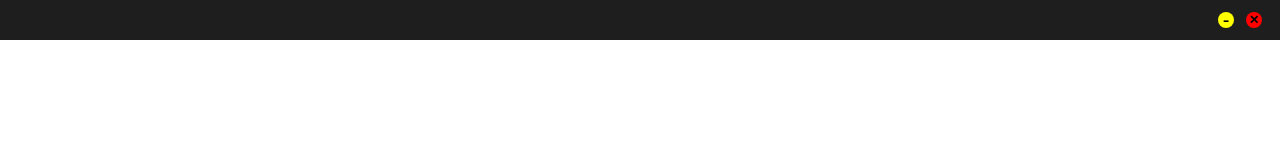
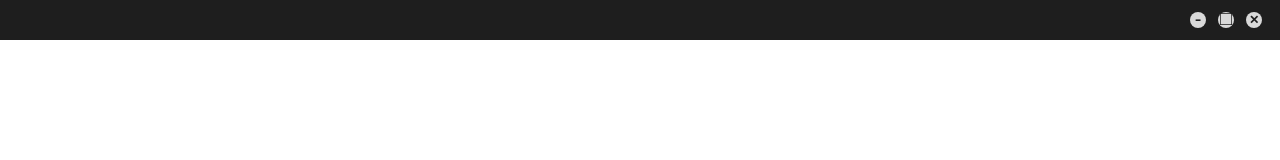
Before and after one commit to MidoriAKA/NewG, a React app: page / in a window 1280 px wide. Shown: the top 160 px of the page. Built offline with nearby package versions, Linux system fonts and the light colour scheme.

Commit message:
:art: : Improve titlebar style & create root style

```diff
--- a/src/web/components/TitleBar/TitleBarViewModel.tsx
+++ b/src/web/components/TitleBar/TitleBarViewModel.tsx
@@ -6,9 +6,6 @@ export const TitleBarViewModel = () => {
     <div
       className="title-bar"
       css={style.Container}
-      style={{
-        color: "#1e1e1e",
-      }}
     >
       <div
         className="title-bar__buttons-wrapper"
@@ -16,7 +13,7 @@ export const TitleBarViewModel = () => {
       >
         <div
           className="title-bar__close"
-          css={style.CloseButtonWrapper}
+          css={style.Button}
         >
           <button
             onClick={() => {
@@ -28,8 +25,21 @@ export const TitleBarViewModel = () => {
           </button>
         </div>
         <div
+          className="title-bar__maximize"
+          css={style.Button}
+        >
+          <button
+            onClick={() => {
+              console.log("maximize");
+            }}
+            css={style.MaximizeButton}
+          >
+            □
+          </button>
+        </div>
+        <div
           className="title-bar__minimize"
-          css={style.MinimizeButtonWrapper}
+          css={style.Button}
         >
           <button
             onClick={() => {
--- a/src/web/styles/components/TitleBar/TitleBar.ts
+++ b/src/web/styles/components/TitleBar/TitleBar.ts
@@ -1,56 +1,51 @@
 import { css, SerializedStyles  } from "@emotion/react";
+import { Colors, BGBlack, HorizontalCenter, VerticalCenter, BGWhite } from "../../root";
+import { ButtonsStyle, ButtonsWrapperStyle } from "./buttons";
 
 export const Container: SerializedStyles = css ({
-  display: "flex",
+  ...HorizontalCenter,
+  ...BGBlack,
   flexDirection: "row-reverse",
   alignContent: "center",
-  alignItems: "center",
   height: "40px",
   width: "100%",
-  backgroundColor: "#1e1e1e",
 });
 
 export const ButtonsWrapper: SerializedStyles = css ({
-  display: "flex",
+  ...VerticalCenter,
   flexDirection: "row-reverse",
-  justifyContent: "center",
-  alignItems: "center",
   height: "40px",
   padding: "0 12px",
 });
 
-export const CloseButtonWrapper: SerializedStyles = css ({
-  width: "16px",
-  height: "16px",
-  display: "flex",
-  justifyContent: "center",
-  alignItems: "center",
-  borderRadius: "50%",
-  backgroundColor: "red",
-  borderColor: "rgba(30,30,30,0.5)",
-  margin: "0 6px",
+export const Button: SerializedStyles = css ({
+  ...ButtonsWrapperStyle,
+  ...VerticalCenter,
+  ...BGWhite,
+  '&.title-bar__close:hover': {
+    backgroundColor: Colors.red
+  },
+  '&.title-bar__maximize:hover': {
+    backgroundColor: Colors.green
+  },
+  '&.title-bar__minimize:hover': {
+    backgroundColor: Colors.yellow
+  }
 });
+
 export const CloseButton: SerializedStyles = css ({
-  border: "none",
-  backgroundColor: "transparent",
-  color: "black",
+  ...ButtonsStyle,
   fontSize: "12px",
   fontWeight: "bold",
 });
-
-export const MinimizeButtonWrapper: SerializedStyles = css ({
-  width: "16px",
-  height: "16px",
-  display: "flex",
-  justifyContent: "center",
-  alignItems: "center",
-  borderRadius: "50%",
-  backgroundColor: "yellow",
-  margin: "0 6px",
+export const MaximizeButton: SerializedStyles = css ({
+  ...ButtonsStyle,
+  fontSize: "20px",
+  fontWeight: "bold",
+  paddingBottom: "5px",
 });
 export const MinimizeButton: SerializedStyles = css ({
-  border: "none",
-  backgroundColor: "transparent",
-  color: "black",
+  ...ButtonsStyle,
   fontSize: "20px",
+  paddingBottom: "3px",
 });
--- /dev/null
+++ b/src/web/styles/components/TitleBar/buttons.ts
@@ -0,0 +1,11 @@
+export const ButtonsWrapperStyle = {
+  width: "16px",
+  height: "16px",
+  borderRadius: "50%",
+  margin: "0 6px",
+};
+export const ButtonsStyle = {
+  border: "none",
+  backgroundColor: "transparent",
+  color: "#1e1e1e",
+};
--- /dev/null
+++ b/src/web/styles/root.ts
@@ -0,0 +1,25 @@
+export const Colors = {
+  black: "#1e1e1e",
+  white: "#d9d9d9",
+  green: "#3bc73b",
+  red: "#f66b59",
+  yellow: "#f8bf28"
+};
+
+export const BGBlack = {
+  backgroundColor: "#1e1e1e",
+  color: "#d9d9d9"
+};
+export const BGWhite = {
+  backgroundColor: "#d9d9d9",
+  color: "#1e1e1e"
+};
+export const HorizontalCenter = {
+  display: "flex",
+  alignItems: "center",
+};
+export const VerticalCenter = {
+  display: "flex",
+  justifyContent: "center",
+  alignItems: "center",
+};
```
Also changed, not shown: 2 other files (tests, documents, lock files or other folders).
